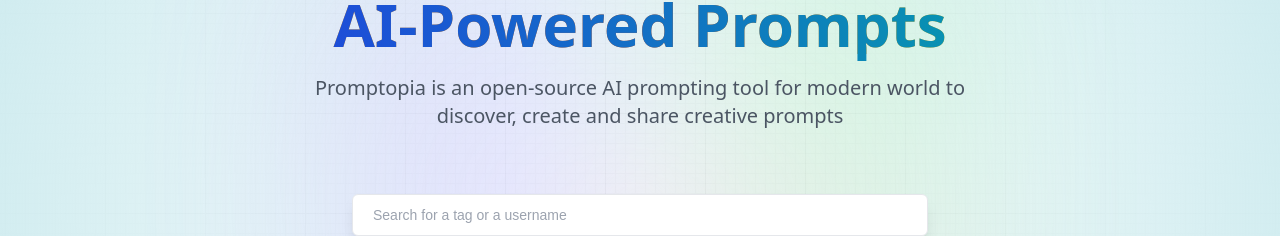
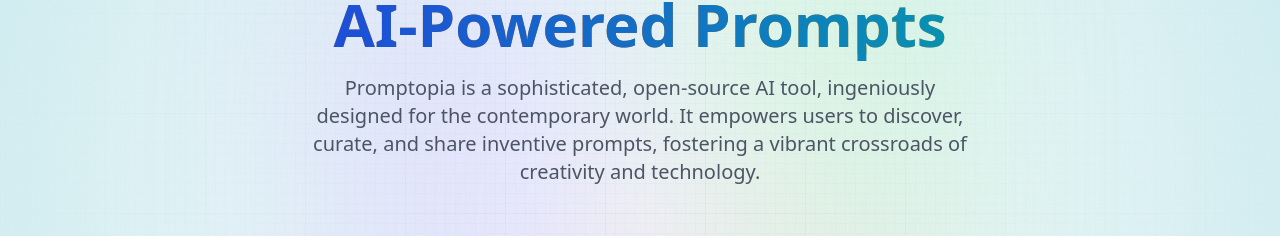
Before and after one commit to b3lz3but/promptopia, a Next.js app: page / in a window 1280 px wide. Shown: the part 192-428 px from the top of the page. Built offline with nearby package versions, Linux system fonts and the light colour scheme; no server answers; the database is empty.

Commit message:
added README.md

```diff
--- a/app/page.jsx
+++ b/app/page.jsx
@@ -8,8 +8,7 @@
       <span className='blue_gradient text-center'> AI-Powered Prompts</span>
     </h1>
     <p className='desc text-center'>
-      Promptopia is an open-source AI prompting tool for modern world to
-      discover, create and share creative prompts
+    Promptopia is a sophisticated, open-source AI tool, ingeniously designed for the contemporary world. It empowers users to discover, curate, and share inventive prompts, fostering a vibrant crossroads of creativity and technology.
     </p>
 
     <Feed />
--- a/components/Profile.jsx
+++ b/components/Profile.jsx
@@ -4,7 +4,7 @@
     return (
       <section className='w-full'>
         <h1 className='head_text text-left'>
-          <span className='blue_gradient'>{name}Your Profile</span>
+          <span className='blue_gradient'>{name} Profile</span>
         </h1>
         <p className='desc text-left'>{desc}</p>
 
```
Also changed, not shown: 1 other file (tests, documents, lock files or other folders).
